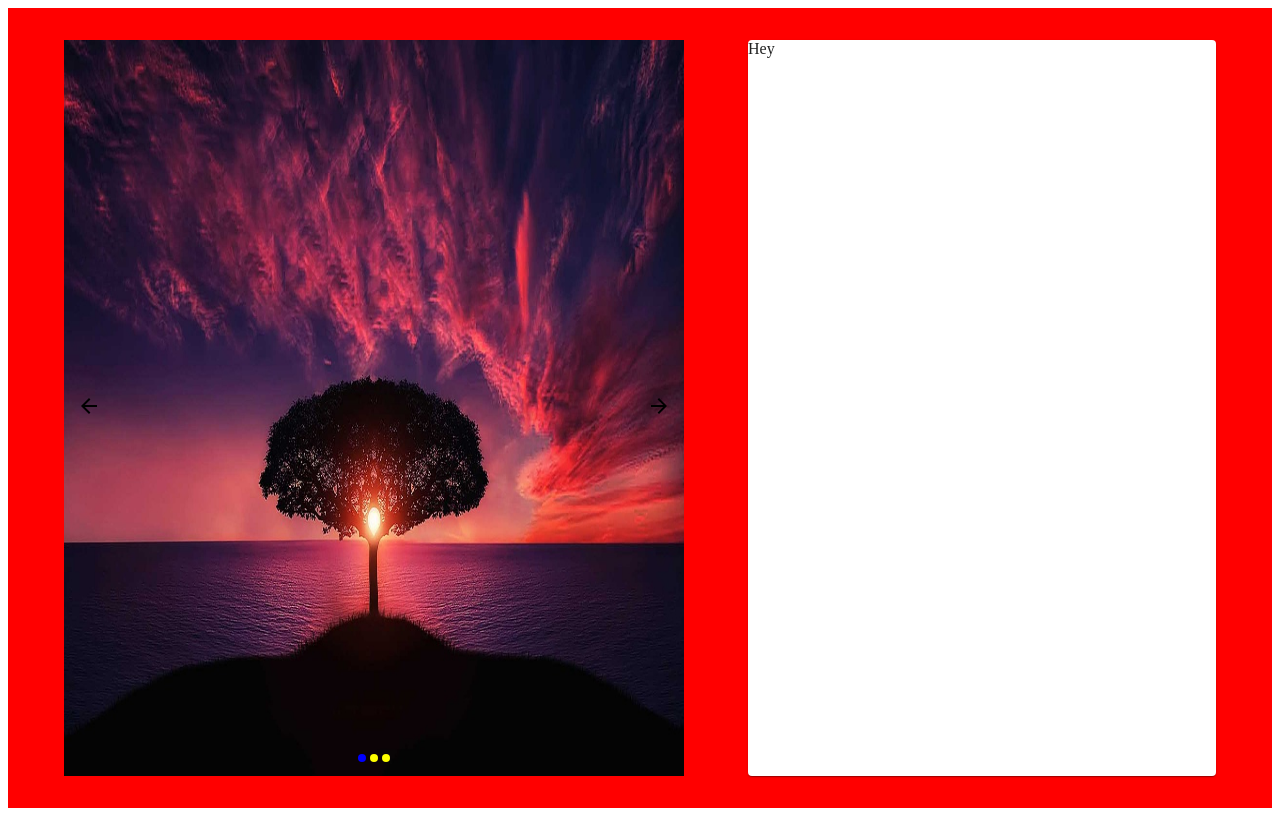
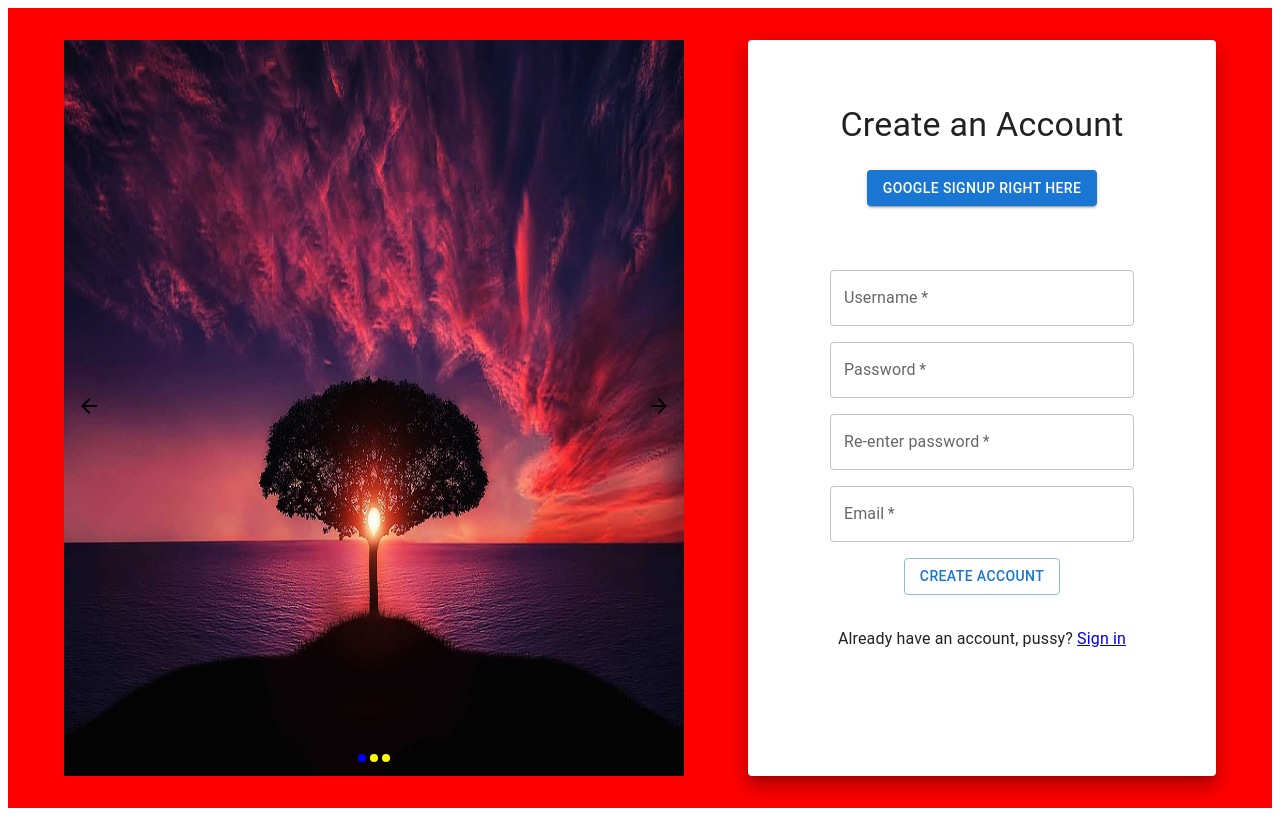
Before and after one commit to Osama671/PrettyKewl, a React (Vite) app: page /signup in a window 1280 px wide. Built offline with nearby package versions, Linux system fonts and the light colour scheme.

Commit message:
Signup coming along nicely innit

```diff
--- /dev/null
+++ b/src/components/CreateAccount.tsx
@@ -0,0 +1,86 @@
+import {
+  Button,
+  FormControl,
+  Paper,
+  Stack,
+  TextField,
+  Typography,
+} from "@mui/material";
+import { FormEvent } from "react";
+import { Link } from "react-router";
+
+export default function CreateAccount() {
+  const onHandleSubmit = async (e: FormEvent<HTMLFormElement>) => {
+    e.preventDefault();
+    const formData = new FormData(e.currentTarget);
+    const username = formData.get("username");
+    const password = formData.get("password");
+    const password2 = formData.get("password2");
+    const email = formData.get("email");
+    console.log(username, password, password2, email);
+  };
+
+  return (
+    <>
+      <Paper elevation={12} sx={{ height: "100%" }}>
+        <Stack flex={"column"} alignContent={"center"}>
+          <Typography variant={"h4"} sx={{ textAlign: "center", mt: "4rem" }}>
+            Create an Account
+          </Typography>
+          <Button
+            variant="contained"
+            sx={{ mt: "1.5rem", alignSelf: "center" }}
+          >
+            Google Signup Right Here
+          </Button>
+          <form onSubmit={(e) => onHandleSubmit(e)}>
+            <FormControl fullWidth>
+              <TextField
+                sx={{ mt: "4rem", alignSelf: "center", width: "65%" }}
+                placeholder="Username"
+                name="username"
+                label="Username"
+                required
+              ></TextField>
+              <TextField
+                sx={{ mt: "1rem", alignSelf: "center", width: "65%" }}
+                placeholder="Password"
+                type="password"
+                name="password"
+                label="Password"
+                required
+              ></TextField>
+              <TextField
+                sx={{ mt: "1rem", alignSelf: "center", width: "65%" }}
+                type="password"
+                placeholder="Re-enter password"
+                name="password2"
+                label="Re-enter password"
+                required
+              ></TextField>
+              <TextField
+                sx={{ mt: "1rem", alignSelf: "center", width: "65%" }}
+                type="email"
+                placeholder="Email"
+                name="email"
+                label="Email"
+                required
+              ></TextField>
+              <Button
+                type="submit"
+                variant="outlined"
+                sx={{ mt: "1rem", alignSelf: "center" }}
+              >
+                Create Account
+              </Button>
+              <Typography sx={{ mt: "2rem", textAlign: "center" }}>
+                Already have an account, pussy?{" "}
+                <Link to="/signin">Sign in</Link>
+              </Typography>
+            </FormControl>
+          </form>
+        </Stack>
+      </Paper>
+    </>
+  );
+}
--- a/src/pages/Signin.tsx
+++ b/src/pages/Signin.tsx
@@ -1,9 +1,14 @@
-import { Container } from "@mui/material";
+import { Container, Typography } from "@mui/material";
+import { Link } from "react-router";
 
 export default function Signin() {
   return (
     <>
-      <Container sx={{width: "100%"}}></Container>
+      <Container sx={{ width: "100%" }}>
+        <Link to="/signup">
+          <Typography>Sign up page</Typography>
+        </Link>
+      </Container>
     </>
   );
 }
--- a/src/pages/Signup.tsx
+++ b/src/pages/Signup.tsx
@@ -1,9 +1,9 @@
-import { Container, Grid2, Paper } from "@mui/material";
+import { Container, Grid2 } from "@mui/material";
 import Carousel from "../components/Carousel";
+import CreateAccount from "../components/CreateAccount";
 
 export default function Signup() {
   const images = ["../../tree.jpg", "../../MainBefore.jpg", "../../tree.jpg"];
-
 
   return (
     <>
@@ -16,7 +16,7 @@ export default function Signup() {
             <Carousel images={images}></Carousel>
           </Grid2>
           <Grid2 size={7} sx={{ p: "32px", height: "100%" }}>
-            <Paper sx={{ height: "100%" }}>Hey</Paper>
+            <CreateAccount />
           </Grid2>
         </Grid2>
       </Container>
```
